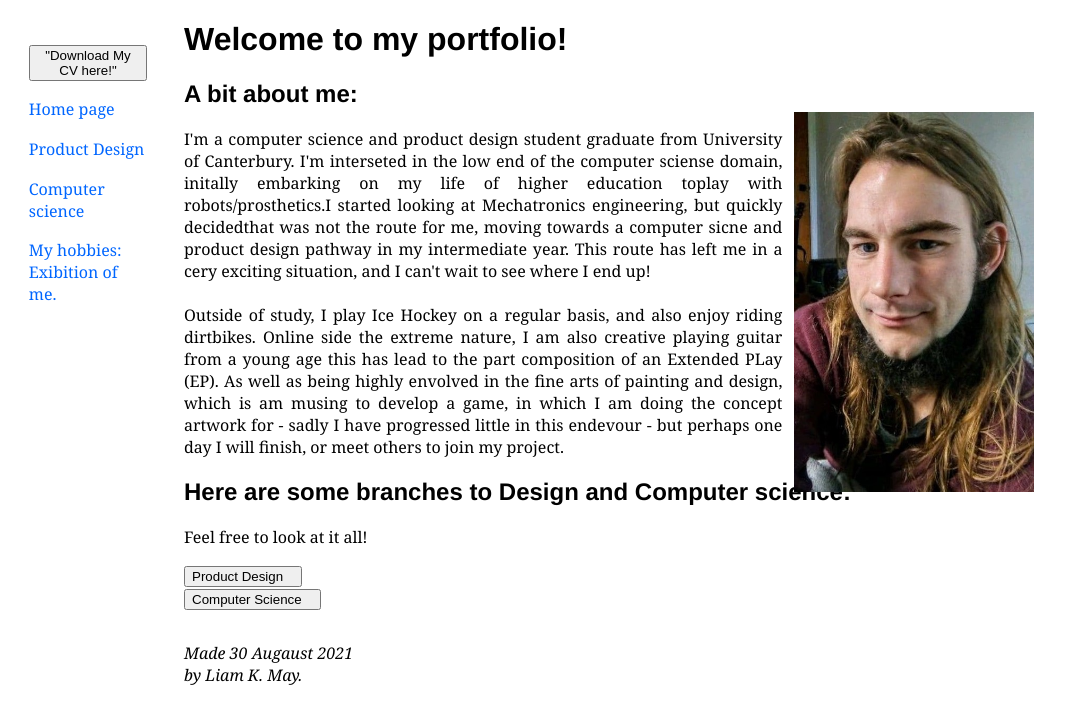
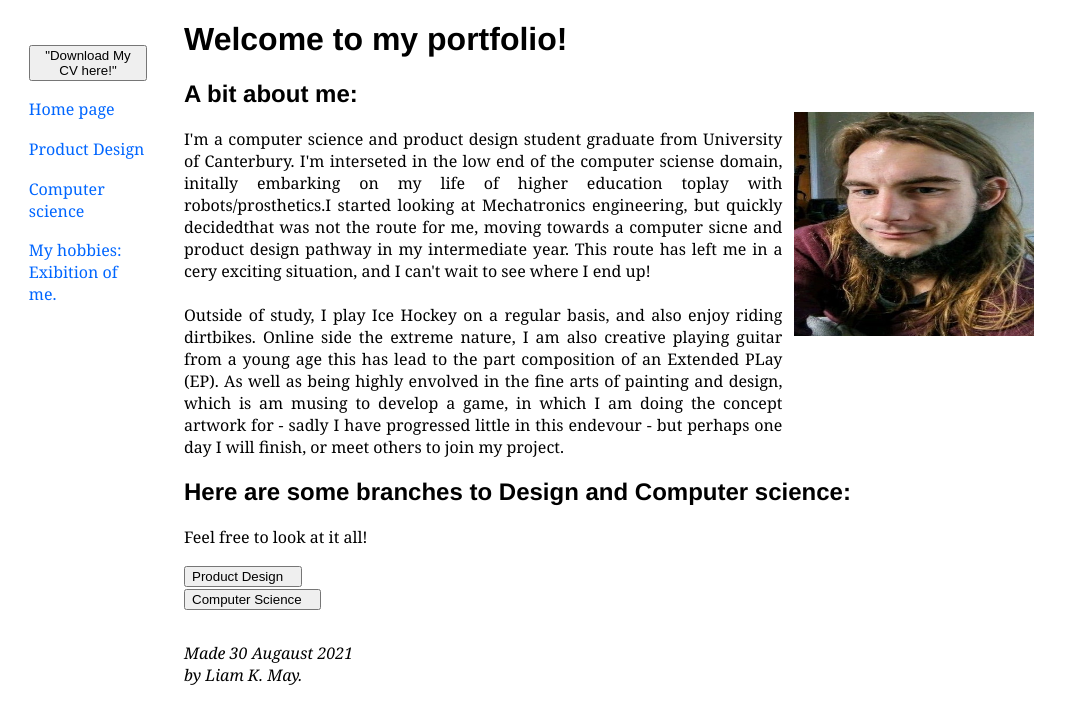
Before and after one commit to TheTriangleTrippa/Portfolio, a Jekyll site: the page built from index.html, in a window 1280 px wide. Shown: the top 724 px of the page, without its empty margins (0-1068 px from the left). Built offline with Jekyll 4.4.1, drawn with Linux system fonts in a browser that asks for light colours.

Commit message:
Update stylesheet.css

```diff
--- a/assets/css/stylesheet.css
+++ b/assets/css/stylesheet.css
@@ -88,6 +88,7 @@ address.site_signing{
           top: 7em;
           left: 62%;
           width: 15em;
+          max-height: 14em;
 
           }
 
```
